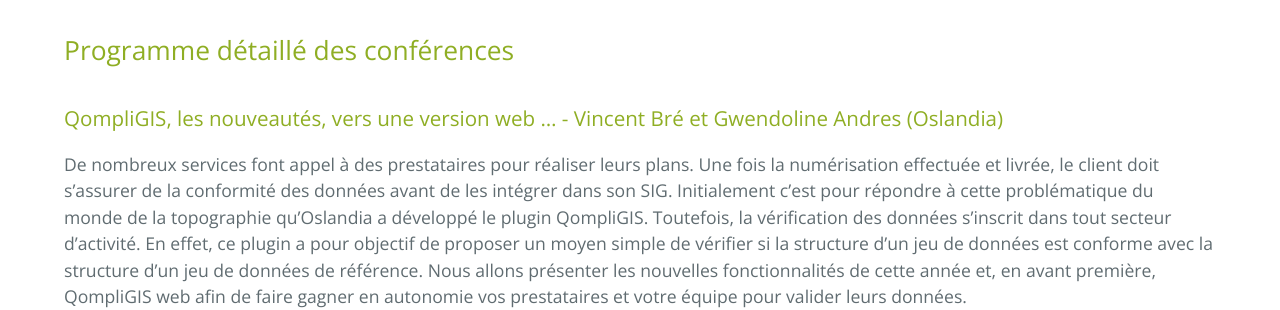
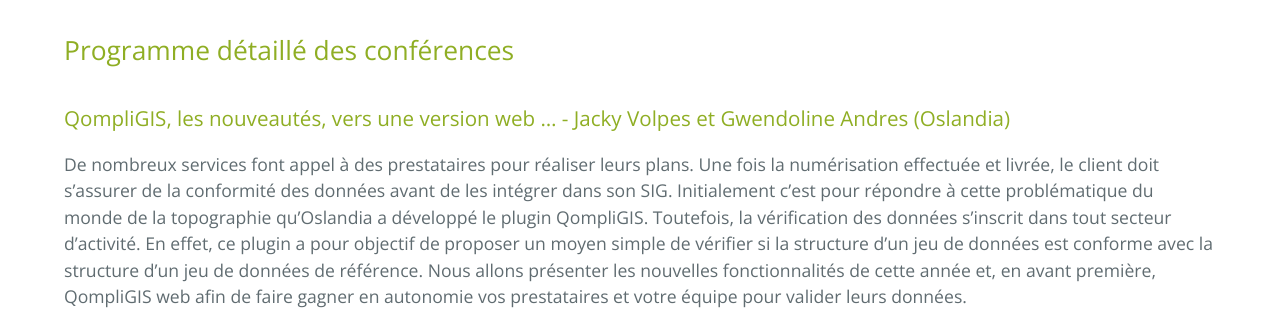
Before and after one commit to OSGeo-fr/QGIS-conf-fr-website, a Jekyll site: the page built from z20_programme.md, in a window 1280 px wide and 900 px high, scrolled down 6151 px. Shown: the part 156-466 px from the top of the window. Built offline with Jekyll 4.4.1, drawn with Linux system fonts in a browser that asks for light colours; some of the changed text lies outside the part shown.

Commit message:
Remplacer Vincent Bré par Jacky Volpes

```diff
--- a/z20_programme.md
+++ b/z20_programme.md
@@ -77,8 +77,8 @@ et enregistrées pour une publication sur la chaîne Youtube de l'événement.
     </tr>
     <tr class="pair">
       <td>09:55</td>
-      <td><a href="#qompligis-les-nouveautés-vers-une-version-web----vincent-bré-et-gwendoline-andres-oslandia">QompliGIS, les nouveautés, vers une version web ...</a></td>
-      <td>Vincent Bré et Gwendoline Andres (Oslandia)</td>
+      <td><a href="#qompligis-les-nouveautés-vers-une-version-web----jacky-volpes-et-gwendoline-andres-oslandia">QompliGIS, les nouveautés, vers une version web ...</a></td>
+      <td>Jacky Volpes et Gwendoline Andres (Oslandia)</td>
     </tr>
     <tr class="impair">
       <td>10:20</td>
@@ -262,7 +262,7 @@ Un BarCamp est une “non-conférence”. Venez faire émerger les sujets qui vo
 ---------------------------------------
 ## Programme détaillé des conférences
 
-### QompliGIS, les nouveautés, vers une version web ... - Vincent Bré et Gwendoline Andres (Oslandia)
+### QompliGIS, les nouveautés, vers une version web ... - Jacky Volpes et Gwendoline Andres (Oslandia)
 
 De nombreux services font appel à des prestataires pour réaliser leurs plans. Une fois la numérisation effectuée et livrée, le client doit s’assurer de la conformité des données avant de les intégrer dans son SIG. Initialement c'est pour répondre à cette problématique du monde de la topographie qu'Oslandia a développé le plugin QompliGIS. Toutefois, la vérification des données s'inscrit dans tout secteur d'activité. En effet, ce plugin a pour objectif de proposer un moyen simple de vérifier si la structure d’un jeu de données est conforme avec la structure d’un jeu de données de référence. Nous allons présenter les nouvelles fonctionnalités de cette année et, en avant première, QompliGIS web afin de faire gagner en autonomie vos prestataires et votre équipe pour valider leurs données.
 
```
